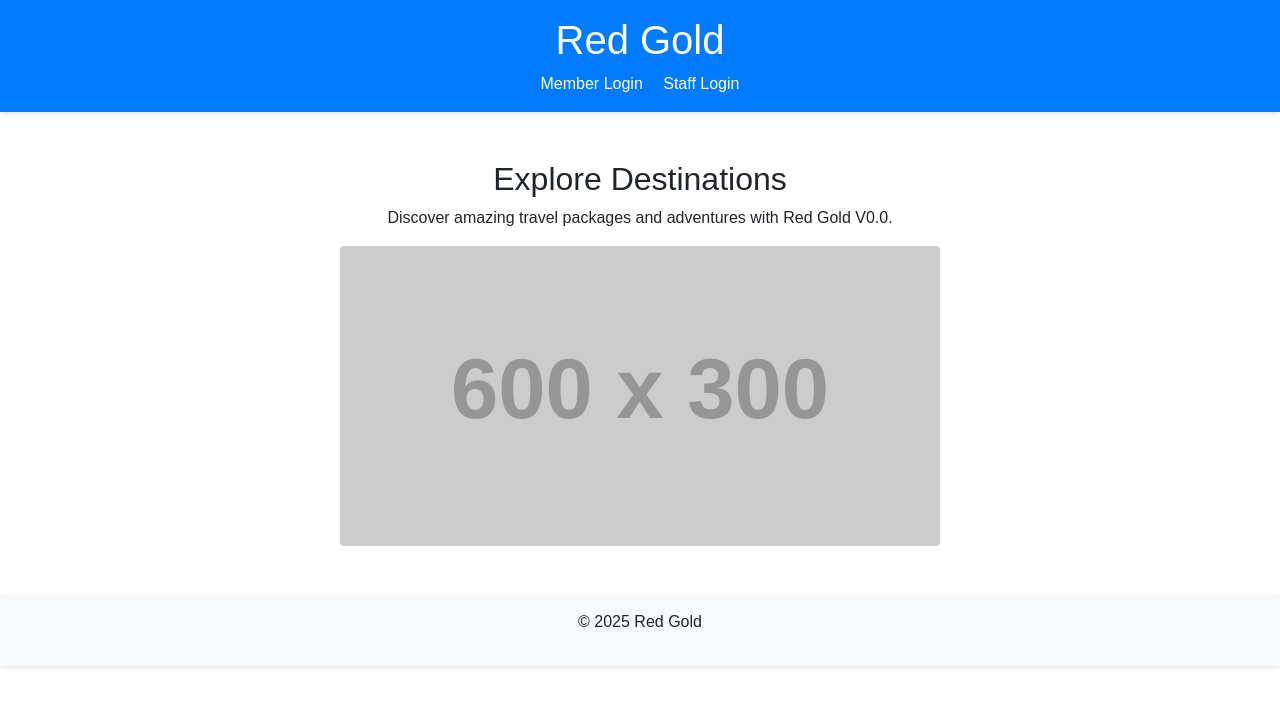
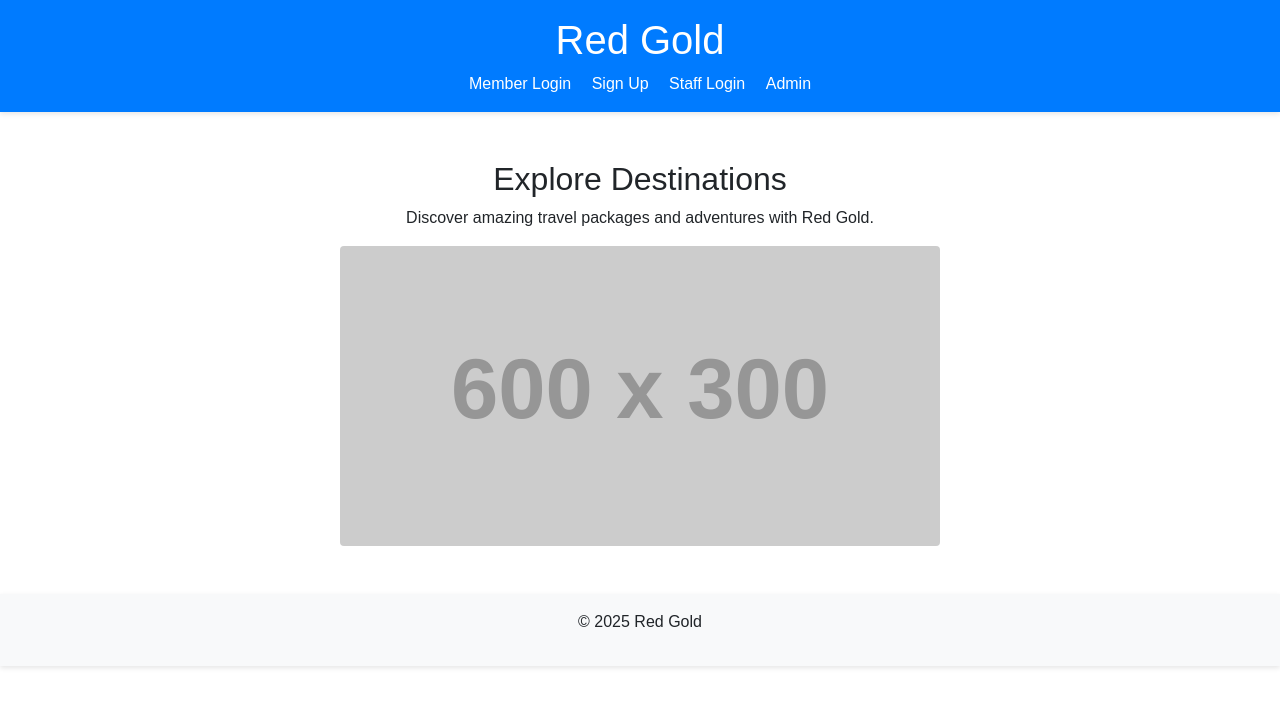
Before and after one commit to moxido-co/hongjin, a plain HTML site: page index.html in a window 1280 px wide. Drawn offline with nearby package versions, Linux system fonts and the light colour scheme; placeholder pictures from the web are drawn by us.

Commit message:
Update index.html

```diff
--- a/index.html
+++ b/index.html
@@ -1,3 +1,4 @@
+<!DOCTYPE html>
 <html lang="en">
 <head>
   <meta charset="UTF-8">
@@ -17,13 +18,15 @@
     <h1>Red Gold</h1>
     <nav>
       <a href="login.html" class="text-white mx-2">Member Login</a>
+      <a href="signup.html" class="text-white mx-2">Sign Up</a>
       <a href="staff-login.html" class="text-white mx-2">Staff Login</a>
+      <a href="admin-login.html" class="text-white mx-2">Admin</a>
     </nav>
   </header>
   <main class="container my-5">
     <section class="text-center">
       <h2>Explore Destinations</h2>
-      <p>Discover amazing travel packages and adventures with Red Gold V0.0.</p>
+      <p>Discover amazing travel packages and adventures with Red Gold.</p>
       <!-- Replace with your optimized image -->
       <img src="https://via.placeholder.com/600x300" alt="Travel Destination" class="img-fluid rounded">
     </section>
```
